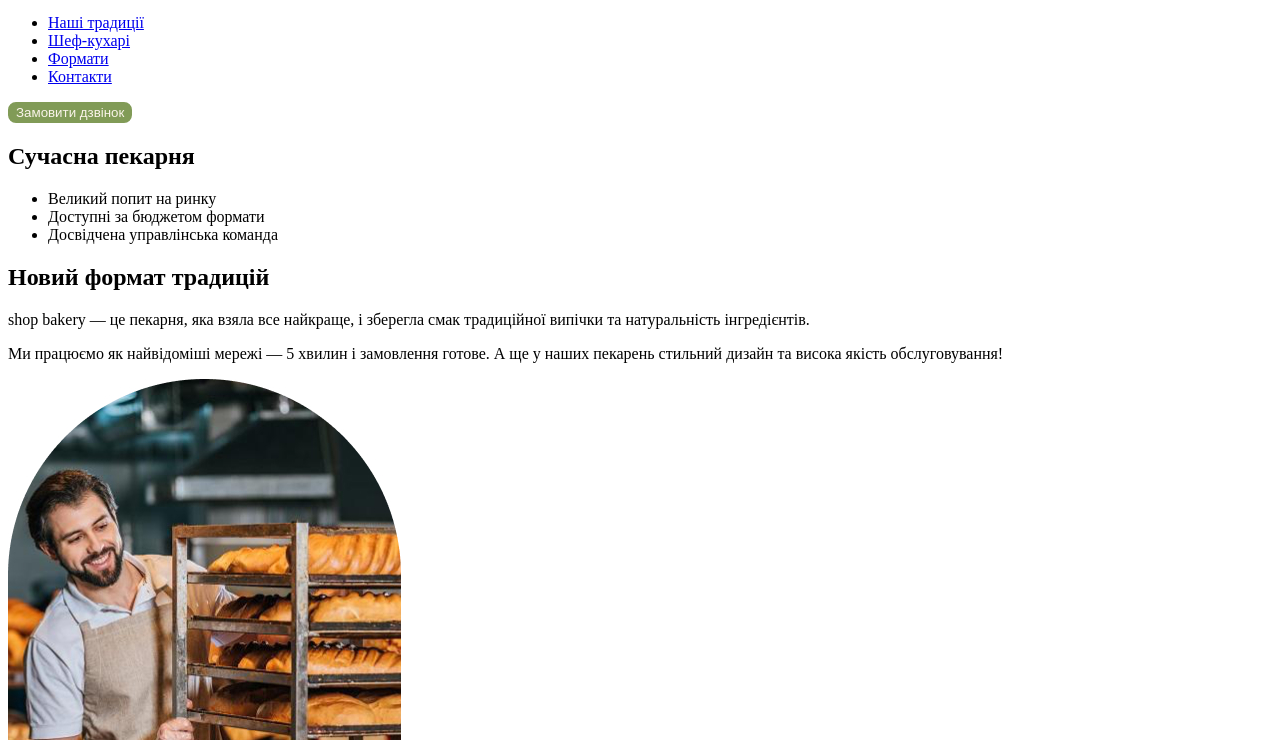
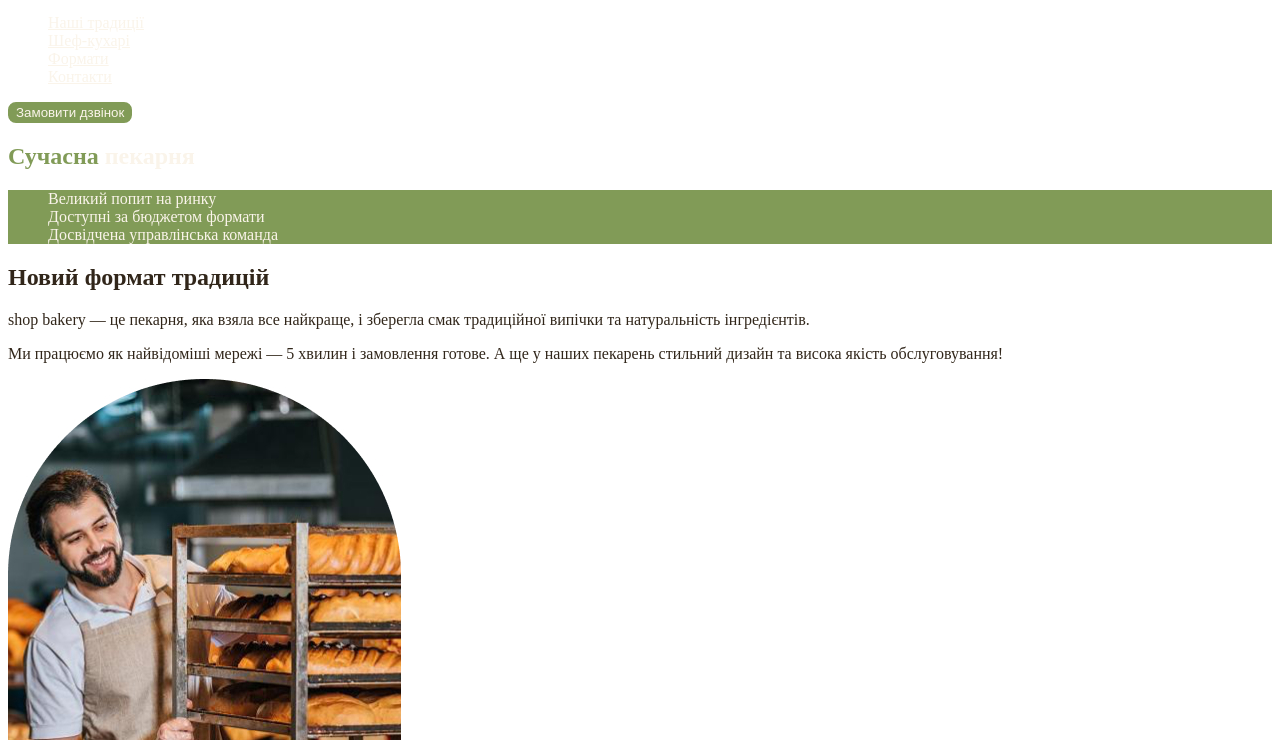
Before and after one commit to MishaFort/Project-1-GeniusSpace-Bakery, a plain HTML site: page index.html in a window 1280 px wide. Shown: the part 60-800 px from the top of the page. Drawn offline with Linux system fonts and the light colour scheme.

Commit message:
Added styles.css and css variables

```diff
--- a/css/styles.css
+++ b/css/styles.css
@@ -1,11 +1,52 @@
+:root {
+  --color-primary-dark: #31261a;
+  --color-primary-light: #faf4ea;
+  --color-brand-light: #819b57;
+  --color-brand-dark: #465929;
+}
+
+/* Base */
+body {
+  color: var(--color-primary-dark);
+}
+ul {
+  list-style-type: none;
+}
+
+/* Button */
 .button {
-  color: #faf4ea;
-  background-color: #819b57;
-  border: 2px solid #819b57;
+  color: var(--color-primary-light);
+  background-color: var(--color-brand-light);
+  border: 2px solid var(--color-brand-light);
   border-radius: 8px;
   cursor: pointer;
 }
-.button:hover{
-    color: #465929;
-    background-color: transparent;
+.button:hover {
+  color: var(--color-primary-dark);
+  background-color: transparent;
 }
+
+/* Link */
+.link {
+  color: var(--color-primary-light);
+}
+.link:hover {
+  color: var(--color-brand-light);
+}
+
+/* Hero section */
+.hero-title {
+  color: var(--color-primary-light);
+}
+.hero-title .accent {
+  color: var(--color-brand-light);
+}
+
+/* Advantages section */
+.advantages-list {
+  color: var(--color-primary-light);
+  background-color: var(--color-brand-light);
+}
+.section-title .accent{
+  color: var(--color-brand-dark);
+}
--- a/index.html
+++ b/index.html
@@ -15,10 +15,10 @@
           <img src="./images/logo.svg" alt="Логотип 'Cучасна пекарня'" />
         </a>
         <ul>
-          <li><a href="#traditions-section">Наші традиції</a></li>
-          <li><a href="#chefs-section">Шеф-кухарі</a></li>
-          <li><a href="#formats-section">Формати</a></li>
-          <li><a href="#contacts-section">Контакти</a></li>
+          <li><a class = "link" href="#traditions-section">Наші традиції</a></li>
+          <li><a class = "link" href="#chefs-section">Шеф-кухарі</a></li>
+          <li><a class = "link" href="#formats-section">Формати</a></li>
+          <li><a class = "link" href="#contacts-section">Контакти</a></li>
         </ul>
       </nav>
       <nav>
@@ -29,8 +29,8 @@
     <main>
       <!--                   Section 1                       -->
       <section>
-        <h1>Сучасна пекарня</h1>
-        <ul>
+        <h1 class="hero-title"><span class="accent">Сучасна</span> пекарня</h1>
+        <ul class="advantages-list">
           <li>Великий попит на ринку</li>
           <li>Доступні за бюджетом формати</li>
           <li>Досвідчена управлінська команда</li>
@@ -38,7 +38,7 @@
       </section>
       <!--                   Section 2                       -->
       <section id="traditions-section">
-        <h2>Новий формат традицій</h2>
+        <h2 class="section-title">Новий формат традицій</h2>
         <p>
           <span>shop bakery</span> — це пекарня, яка взяла все найкраще, і
           зберегла смак традиційної випічки та натуральність інгредієнтів.
@@ -55,7 +55,7 @@
       </section>
       <!--                   Section 3                       -->
       <section id="chefs-section">
-        <h2>Наші найкращі шеф-кухарі</h2>
+        <h2 class="section-title">Наші найкращі <span class="accent">шеф-кухарі</span></h2>
         <ul>
           <li>
             <article>
@@ -80,7 +80,7 @@
       </section>
       <!--                   Section 4                       -->
       <section id="formats-section">
-        <h2>Формати</h2>
+        <h2 class="section-title">Формати</h2>
         <ul>
           <li>
             <article>
@@ -116,7 +116,7 @@
       </section>
       <!--                   Section 5                       -->
       <section id="contacts-section">
-        <h2>Приєднуйся до мережі пекарень</h2>
+        <h2 class="section-title">Приєднуйся до мережі пекарень</h2>
 
         <iframe
           src="https://www.google.com/maps/embed?pb=!1m18!1m12!1m3!1d2540.1640531314047!2d30.491233500000003!3d50.4566697!2m3!1f0!2f0!3f0!3m2!1i1024!2i768!4f13.1!3m3!1m2!1s0x40d4ce637bfe1717%3A0x5370c2254ad1b952!2z0YPQuy4g0KHQtdGH0LXQstGL0YUg0KHRgtGA0LXQu9GM0YbQvtCyLCA1NCwg0JrQuNC10LIsIDAyMDAw!5e0!3m2!1sru!2sua!4v1701944442727!5m2!1sru!2sua"
```
